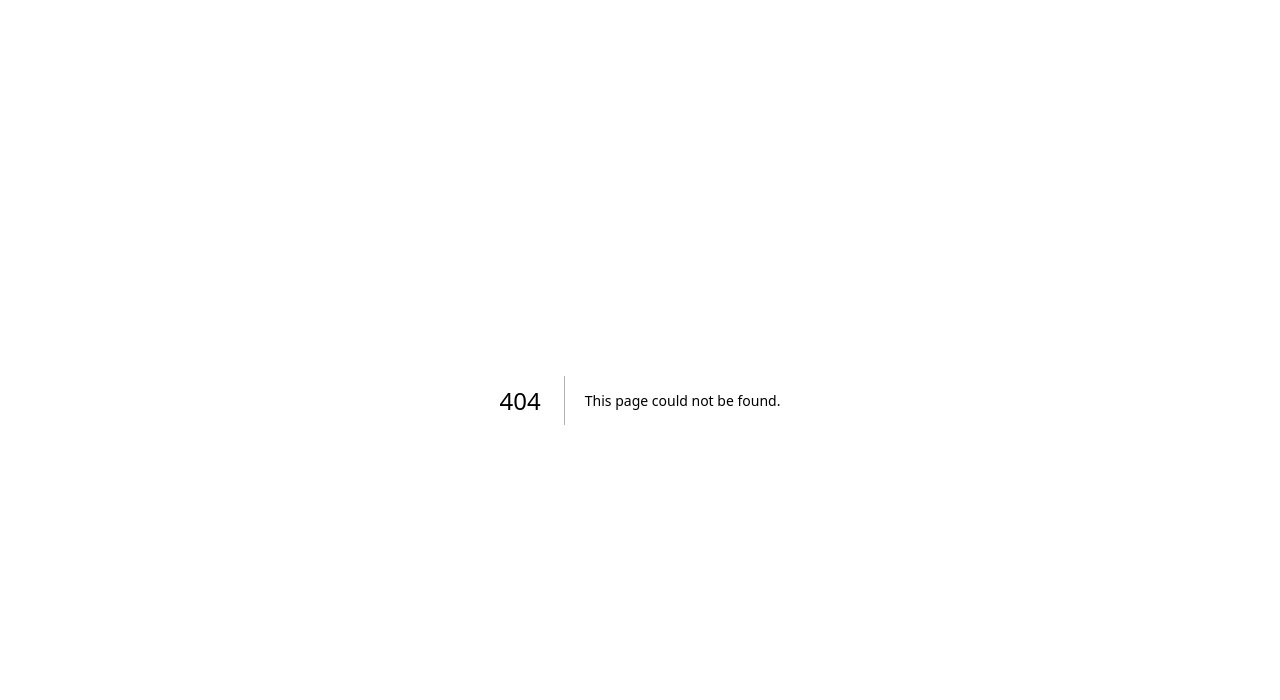
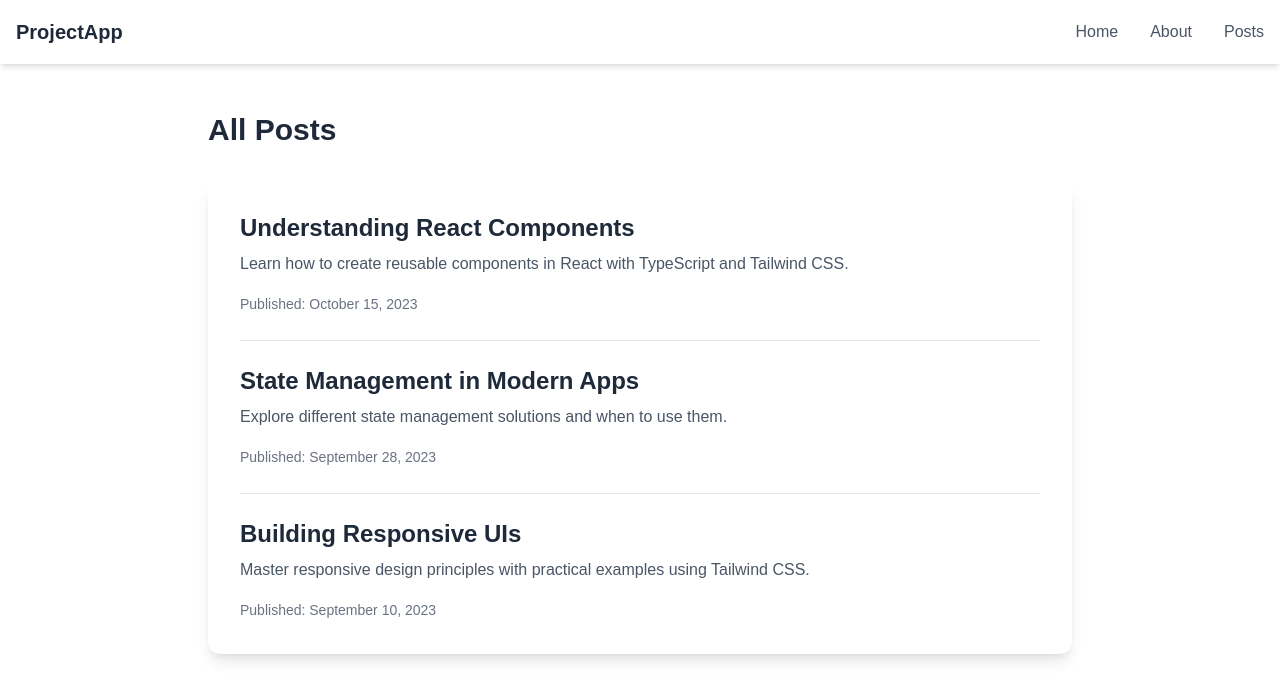
Before and after one commit to MarioTawadrous/alx-project-0x02-setup, a Next.js app in the folder alx-project-0x02/: page /posts in a window 1280 px wide. Before the commit this address had no page. Shown: the top 700 px of the page. Built offline with nearby package versions, Linux system fonts and the light colour scheme.

Commit message:
Implemented Navigation and Layout

```diff
--- a/alx-project-0x02/components/layout/Header.tsx
+++ b/alx-project-0x02/components/layout/Header.tsx
@@ -1,20 +1,94 @@
 import Link from "next/link";
+import { useState } from "react";
 
 const Header = () => {
+  const [isMobileMenuOpen, setIsMobileMenuOpen] = useState(false);
   return (
-    <div>
-      <h1>Header component</h1>
-      <nav>
-        <ul className="flex gap-1.5">
-          <li>
-            <Link href="/home">Home</Link>
-          </li>
-          <li>
-            <Link href="/about">About</Link>
-          </li>
-        </ul>
-      </nav>
-    </div>
+    <header className="bg-white shadow-md">
+      <div className="container mx-auto px-4">
+        <div className="flex justify-between items-center h-16">
+          <div className="flex items-center">
+            <Link href="/home" className="text-xl font-bold text-gray-800">
+              ProjectApp
+            </Link>
+          </div>
+
+          <nav className="hidden md:flex space-x-8">
+            <Link
+              href="/home"
+              className="text-gray-600 hover:text-gray-900 font-medium transition-colors"
+            >
+              Home
+            </Link>
+            <Link
+              href="/about"
+              className="text-gray-600 hover:text-gray-900 font-medium transition-colors"
+            >
+              About
+            </Link>
+            <Link
+              href="/posts"
+              className="text-gray-600 hover:text-gray-900 font-medium transition-colors"
+            >
+              Posts
+            </Link>
+          </nav>
+
+          {/* Mobile menu button */}
+          <div className="md:hidden">
+            <button
+              onClick={() => setIsMobileMenuOpen(!isMobileMenuOpen)}
+              className="text-gray-500 hover:text-gray-700 focus:outline-none"
+              aria-label={isMobileMenuOpen ? "Close menu" : "Open menu"}
+              aria-expanded={isMobileMenuOpen ? "true" : "false"}
+            >
+              <svg
+                className="h-6 w-6"
+                fill="none"
+                viewBox="0 0 24 24"
+                stroke="currentColor"
+              >
+                <path
+                  strokeLinecap="round"
+                  strokeLinejoin="round"
+                  strokeWidth={2}
+                  d="M4 6h16M4 12h16m-7 6h7"
+                />
+              </svg>
+            </button>
+          </div>
+        </div>
+      </div>
+
+      {/* Mobile menu */}
+      {isMobileMenuOpen && (
+        <div className="md:hidden">
+          <div className="px-2 pt-2 pb-3 space-y-1">
+            <Link
+              href="/home"
+              className="block px-3 py-2 rounded-md text-base font-medium text-gray-600 hover:text-gray-900 hover:bg-gray-50"
+              onClick={() => setIsMobileMenuOpen(false)}
+            >
+              Home
+            </Link>
+            <Link
+              href="/about"
+              className="block px-3 py-2 rounded-md text-base font-medium text-gray-600 hover:text-gray-900 hover:bg-gray-50"
+              onClick={() => setIsMobileMenuOpen(false)}
+            >
+              About
+            </Link>
+            <Link
+              href="/posts"
+              className="block px-3 py-2 rounded-md text-base font-medium text-gray-600 hover:text-gray-900 hover:bg-gray-50"
+              onClick={() => setIsMobileMenuOpen(false)}
+            >
+              Posts
+            </Link>
+          </div>
+        </div>
+      )}
+    </header>
   );
 };
 
--- a/alx-project-0x02/pages/about.tsx
+++ b/alx-project-0x02/pages/about.tsx
@@ -1,7 +1,10 @@
 import Button from "@/components/common/Button";
+import Header from "@/components/layout/Header";
 
 export default function About() {
   return (
+    <div>
+      <Header />
       <div className="container mx-auto px-4 py-12 max-w-3xl">
         <div className="text-center mb-12">
           <h1 className="text-4xl font-bold text-gray-800 mb-4">
@@ -18,7 +21,8 @@ export default function About() {
             We aim to create beautiful, accessible UI components that can be
             easily integrated into any React application. Our focus is on
             developer experience and user experience, ensuring that both
-          developers and end users have a great experience with our components.
+            developers and end users have a great experience with our
+            components.
           </p>
 
           <div className="flex flex-wrap justify-center gap-6 mt-10">
@@ -74,5 +78,6 @@ export default function About() {
           </div>
         </div>
       </div>
+    </div>
   );
 }
--- a/alx-project-0x02/pages/home.tsx
+++ b/alx-project-0x02/pages/home.tsx
@@ -2,6 +2,7 @@ import Card from "@/components/common/Card";
 import PostModal from "../components/common/PostModal";
 import { type CardProps } from "../interfaces";
 import { useState } from "react";
+import Header from "@/components/layout/Header";
 
 export default function Home() {
   const [isModalOpen, setIsModalOpen] = useState(false);
@@ -25,6 +26,8 @@ export default function Home() {
   };
 
   return (
+    <div>
+      <Header />
       <div className="container mx-auto px-4 py-8">
         <div className="flex justify-between items-center mb-10">
           <h1 className="text-3xl font-bold text-gray-800">
@@ -50,5 +53,6 @@ export default function Home() {
           onSubmit={handleAddPost}
         />
       </div>
+    </div>
   );
 }
--- /dev/null
+++ b/alx-project-0x02/pages/posts.tsx
@@ -0,0 +1,59 @@
+// pages/posts.tsx
+import React from "react";
+import Header from "../components/layout/Header";
+
+const PostsPage: React.FC = () => {
+  return (
+    <div>
+      <Header />
+      <div className="container mx-auto px-4 py-12 max-w-4xl">
+        <h1 className="text-3xl font-bold text-gray-800 mb-8">All Posts</h1>
+
+        <div className="bg-white rounded-xl shadow-lg p-8 mb-10">
+          <div className="space-y-6">
+            <div className="border-b border-gray-200 pb-6">
+              <h2 className="text-2xl font-bold text-gray-800 mb-2">
+                Understanding React Components
+              </h2>
+              <p className="text-gray-600 mb-4">
+                Learn how to create reusable components in React with TypeScript
+                and Tailwind CSS.
+              </p>
+              <span className="text-sm text-gray-500">
+                Published: October 15, 2023
+              </span>
+            </div>
+
+            <div className="border-b border-gray-200 pb-6">
+              <h2 className="text-2xl font-bold text-gray-800 mb-2">
+                State Management in Modern Apps
+              </h2>
+              <p className="text-gray-600 mb-4">
+                Explore different state management solutions and when to use
+                them.
+              </p>
+              <span className="text-sm text-gray-500">
+                Published: September 28, 2023
+              </span>
+            </div>
+
+            <div>
+              <h2 className="text-2xl font-bold text-gray-800 mb-2">
+                Building Responsive UIs
+              </h2>
+              <p className="text-gray-600 mb-4">
+                Master responsive design principles with practical examples
+                using Tailwind CSS.
+              </p>
+              <span className="text-sm text-gray-500">
+                Published: September 10, 2023
+              </span>
+            </div>
+          </div>
+        </div>
+      </div>
+    </div>
+  );
+};
+
+export default PostsPage;
```
Lines whose indentation alone changed are shown as unchanged.
